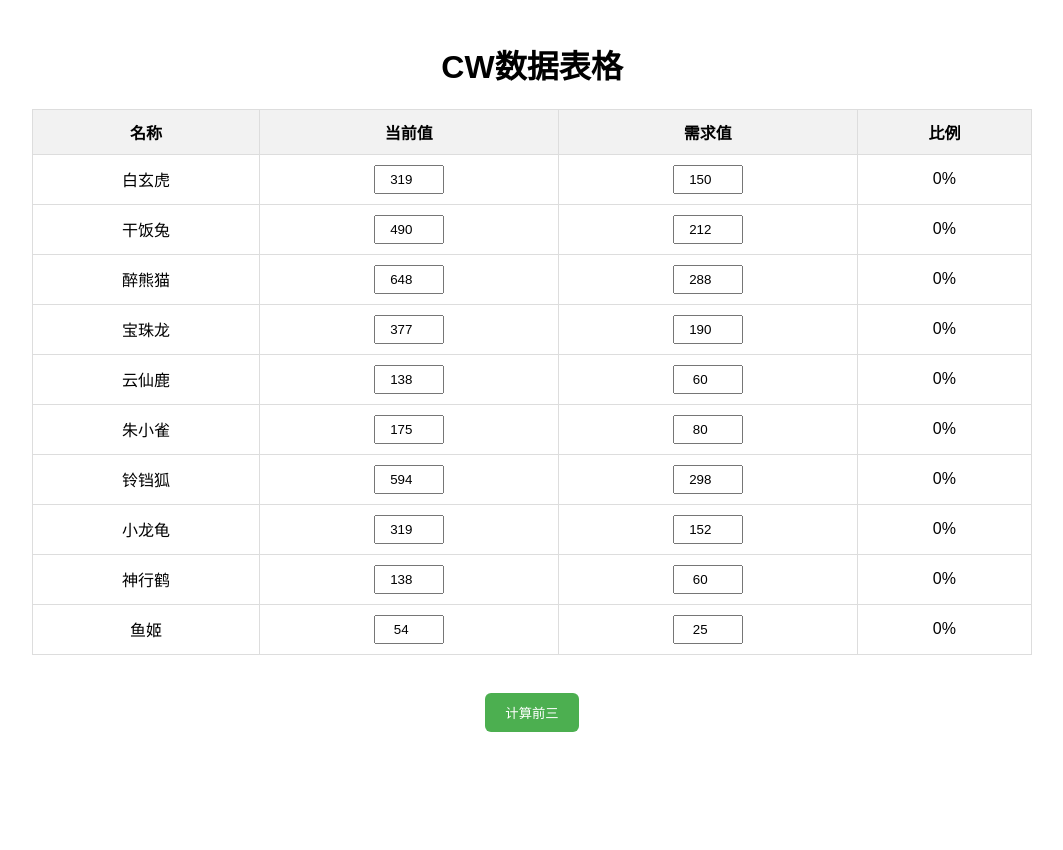
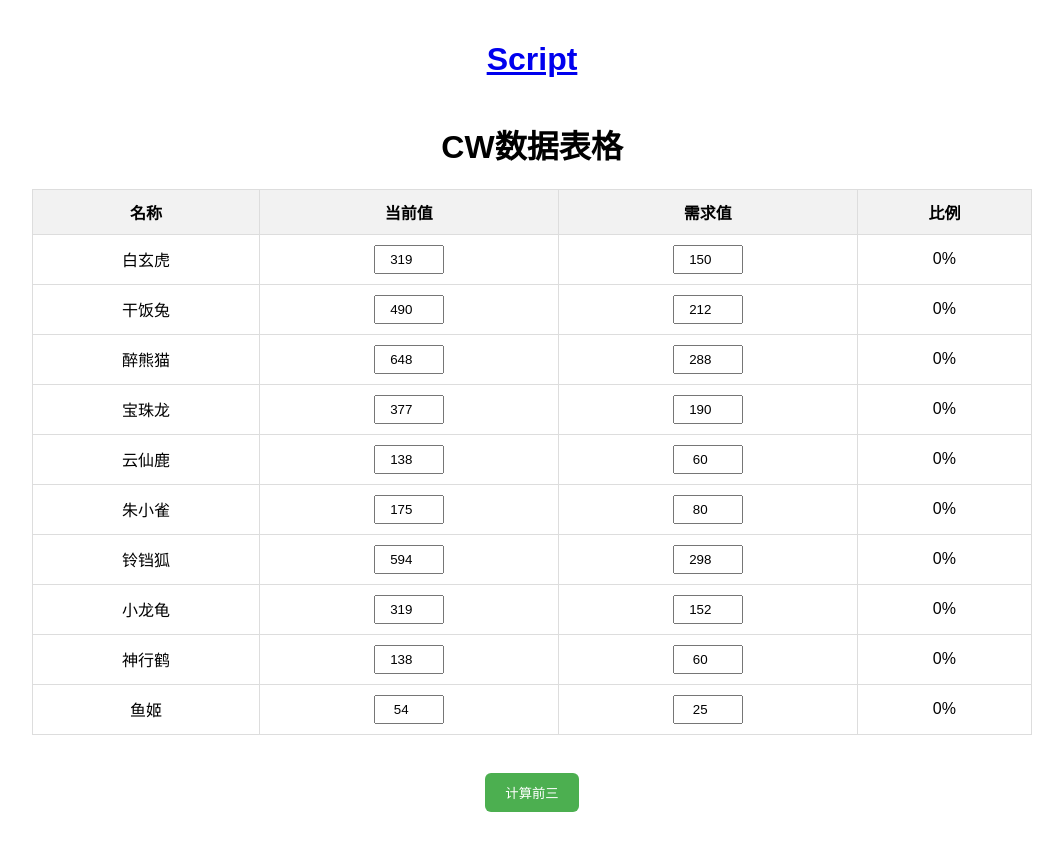
Before and after one commit to WANG-vgf/xxzy-game-utils, a plain HTML site: page index.html in a window 1280 px wide. Shown: the whole page, without its empty margins (108-1171 px from the left). Before the commit the page ends 800 px from the top, so only its background shows below. Drawn offline with Linux system fonts and the light colour scheme.

Commit message:
feat: commit

```diff
--- a/index.html
+++ b/index.html
@@ -60,6 +60,9 @@
   </head>
   <body>
     <div class="page">
+      <h1>
+        <a href="https://pan.baidu.com/s/1bD8mTS4gl7GedxJmpXF67g">Script</a>
+      </h1>
       <h1>CW数据表格</h1>
       <table id="cwTable">
         <thead>
```
